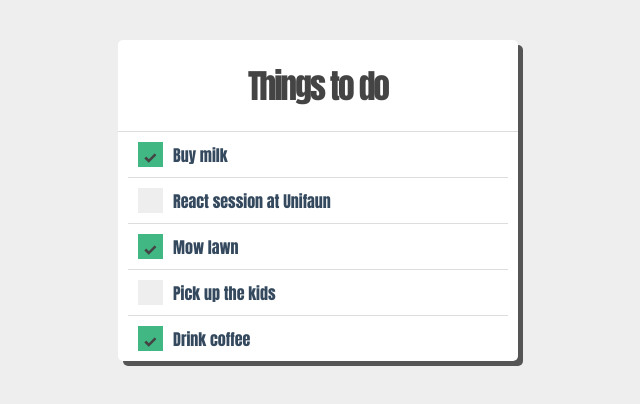
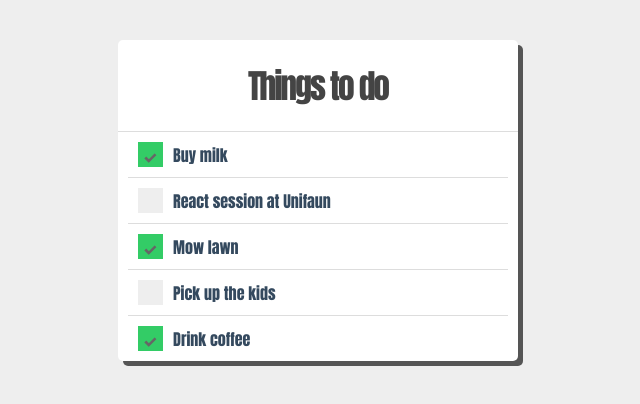
Before and after one commit to pappscalle/todo-app, a React (Create React App) app: page / in a window 1280 px wide. Shown: the top 404 px of the page, without its empty margins (322-962 px from the left). Built offline with nearby package versions, Linux system fonts and the light colour scheme.

Commit message:
changed color

```diff
--- a/src/index.css
+++ b/src/index.css
@@ -56,14 +56,14 @@ body {
 }
 
 .todoitem > input:checked {
-  background-color: #41B883;
+  background-color: #3C6;
 }
 
 .todoitem > input:checked + span::before {
   content: '\251B';
   text-align: center;
   position: absolute;
-  color: #444;
+  color: #666;
   top: 16px;
   left: 17px;
   -webkit-transform: rotate(45deg);
```
